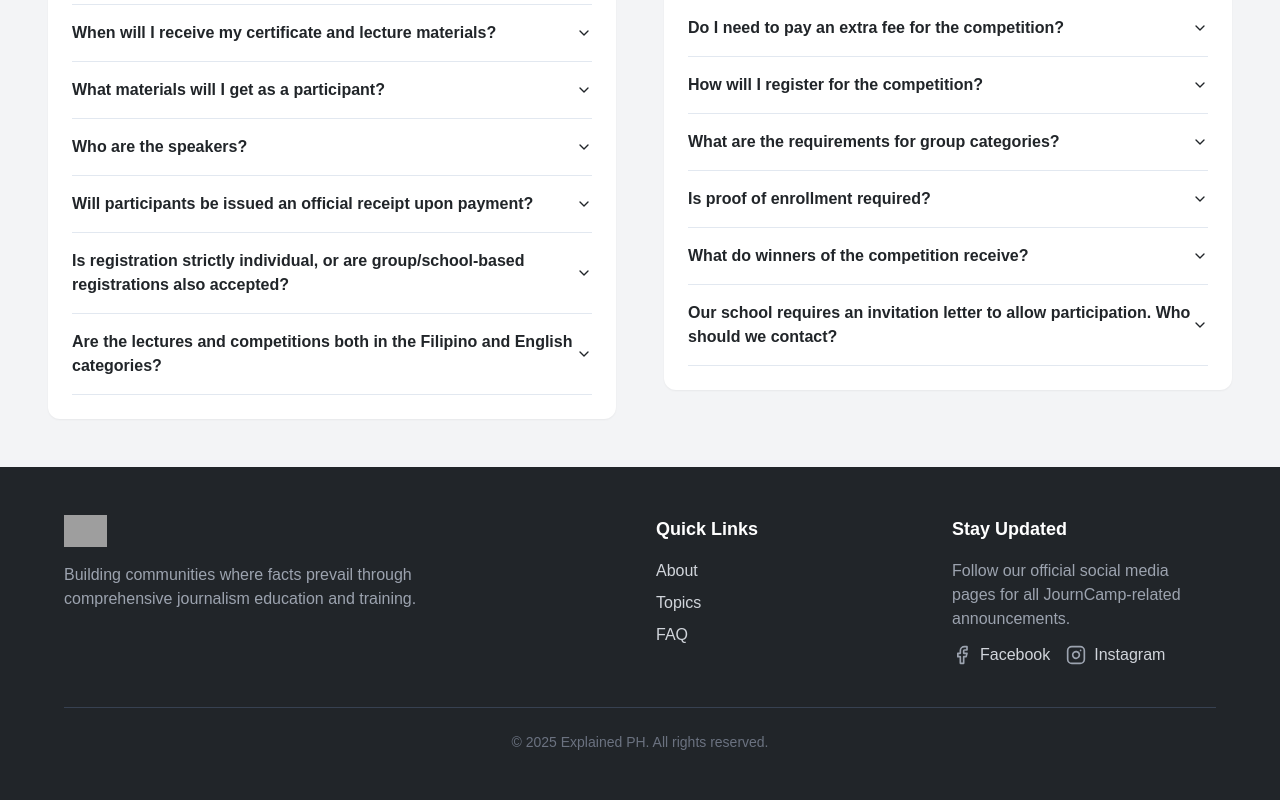
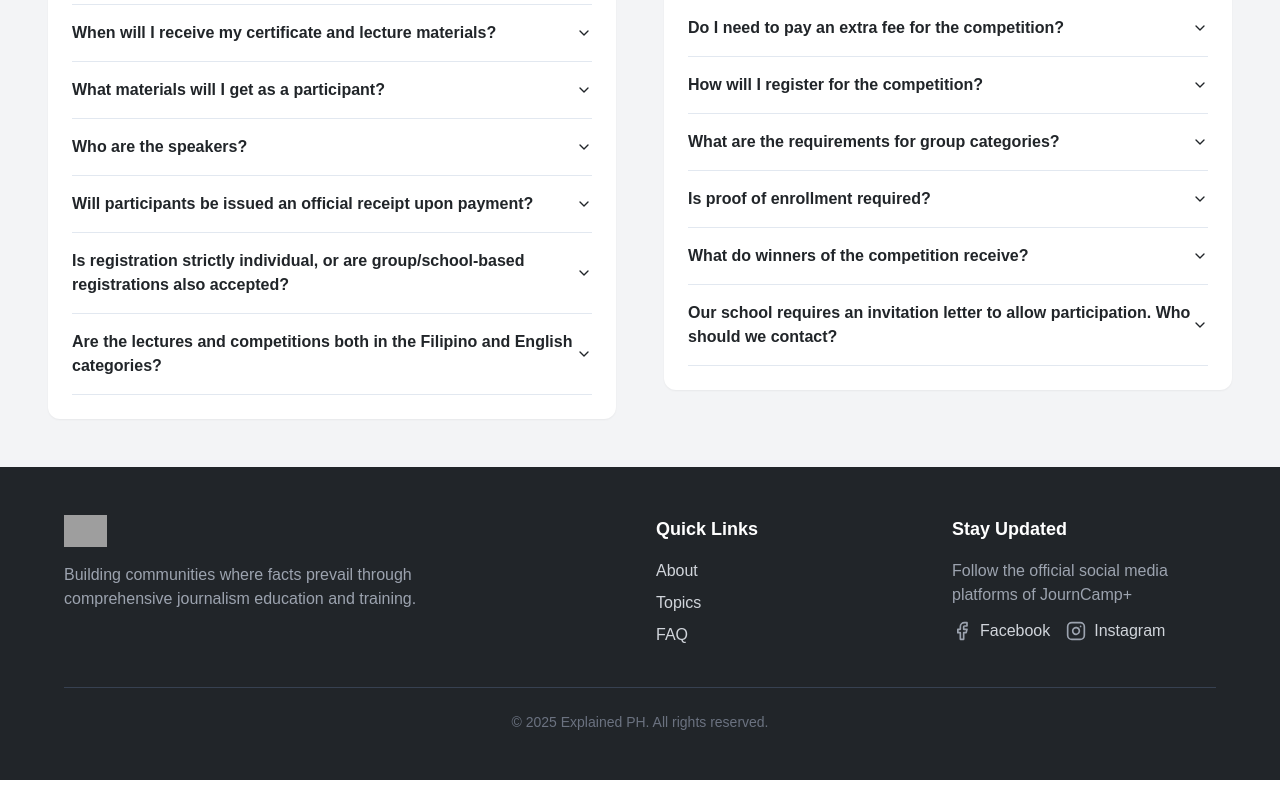
Before and after one commit to archie-bergosa/explained-ph-journcamp, a React (Vite) app: page / in a window 1280 px wide. Shown: the part 6366-7166 px from the top of the page. Built offline with nearby package versions, Linux system fonts and the light colour scheme; grey boxes are pictures that could not be loaded.

Commit message:
modified:   src/components/Footer.jsx

```diff
--- a/src/components/Footer.jsx
+++ b/src/components/Footer.jsx
@@ -1,4 +1,3 @@
-
 import React from 'react';
 import { Facebook, Instagram } from 'lucide-react';
 
@@ -41,7 +40,7 @@ const Footer = () => {
           <div>
             <h4 className="font-semibold mb-4 text-base sm:text-lg">Stay Updated</h4>
             <p className="text-gray-400 text-xs sm:text-sm md:text-base mb-3">
-              Follow our official social media pages for all JournCamp-related announcements.
+              Follow the official social media platforms of JournCamp+
             </p>
             <div className="flex justify-center md:justify-start space-x-4">
               <a
```
